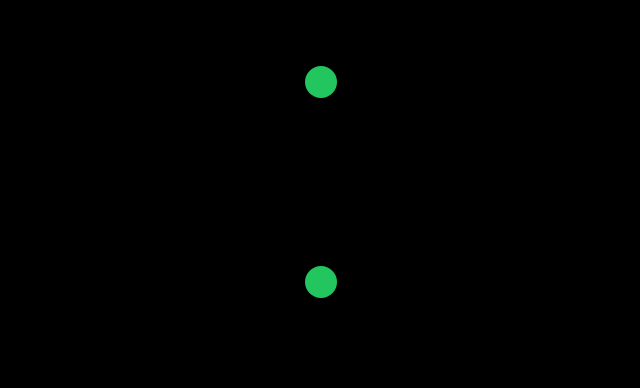
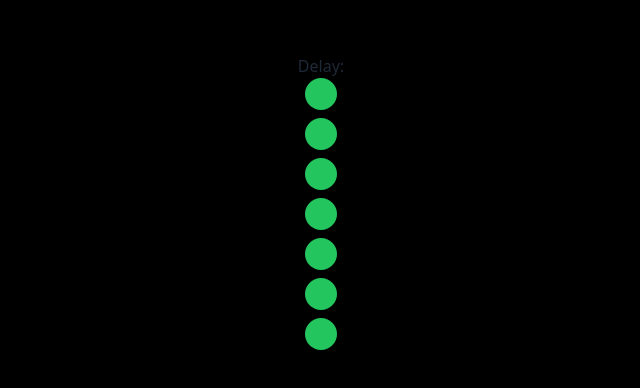
Before and after one commit to varun-raj/dots, a Next.js app: page /display in a window 1280 px wide. Shown: the part 198-586 px from the top of the page, without its empty margins (319-959 px from the left). Built offline with nearby package versions, Linux system fonts and the light colour scheme.

Commit message:
fix
Signed-off-by: Varun Raj <varun@skcript.com>

```diff
--- a/pages/display.tsx
+++ b/pages/display.tsx
@@ -1,10 +1,17 @@
+import { useRouter } from 'next/router'
 import React from 'react'
 import POVDisplay from '../components/POVDisplay'
 
 export default function DisplayPage() {
+  const router = useRouter()
+  // @ts-ignore
+  const delay = router.query.delay as number
   return (
-    <div className='bg-black min-h-full  flex flex-col items-center justify-center '>
-      <POVDisplay word="NITHRAN" delay={100} />
+    <div className='bg-black min-h-full flex flex-col items-center justify-center'>
+      <span className='text-center text-gray-800'>Delay: {delay}</span>
+      <div className='bg-black min-h-full flex flex-col items-center justify-center'>
+        <POVDisplay word="NITHRAN" delay={delay} />
+      </div>
     </div>
   )
 }
```
